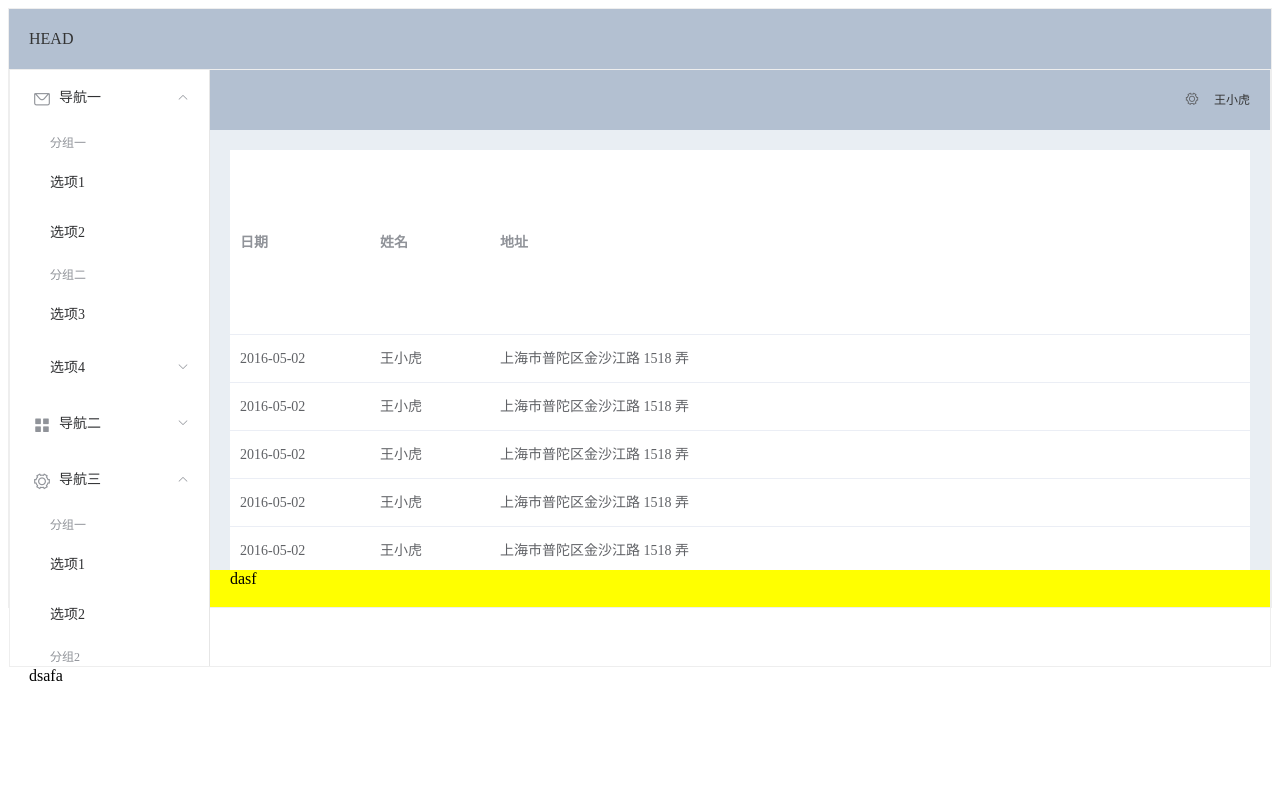
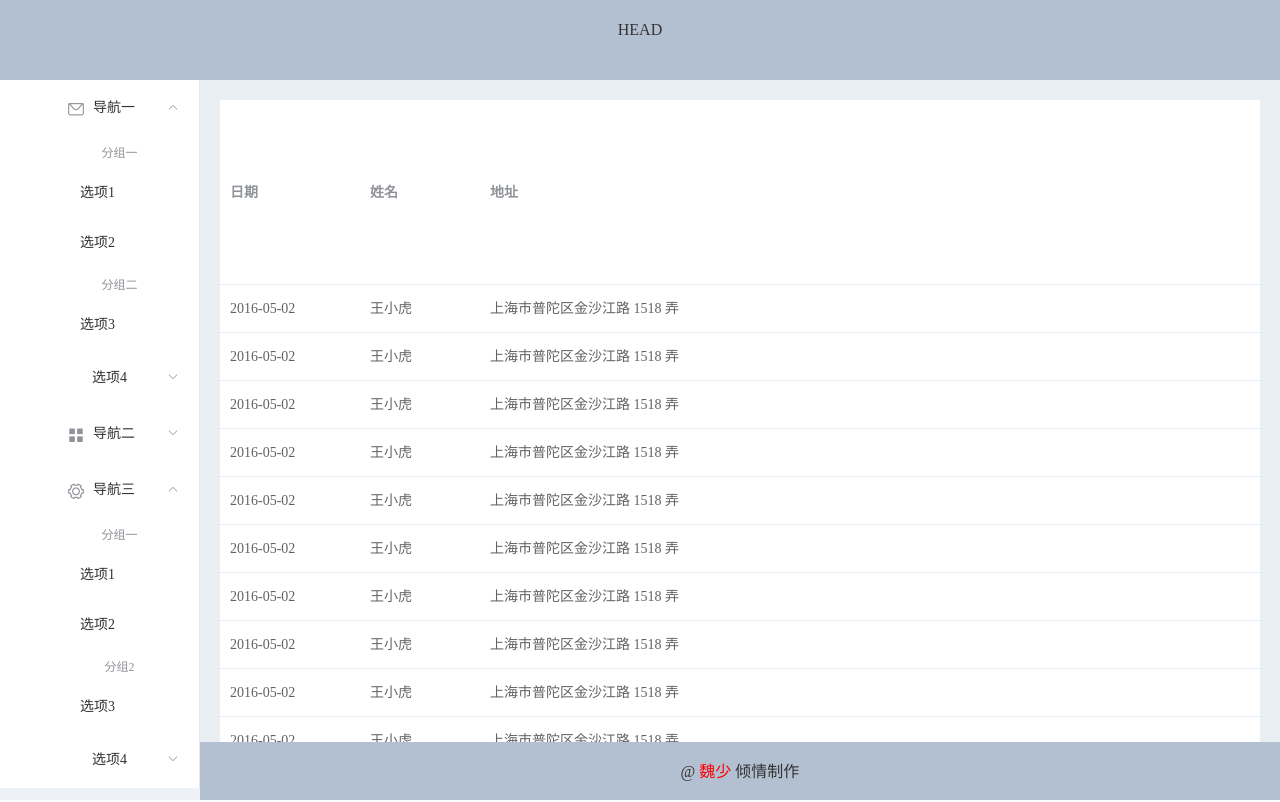
Before and after one commit to Chuyongwei/vuedesign2022, a Vue app: page / in a window 1280 px wide. Built offline with nearby package versions, Linux system fonts and the light colour scheme.

Commit message:
完成预期的模板设计

```diff
--- a/src/App.vue
+++ b/src/App.vue
@@ -1,51 +1,27 @@
-<template >
-<div id="navigation">
+<template>
+<div id="app">
 
-  <el-container style="height: 600px; border: 1px solid #eee">
-    <el-header>HEAD</el-header>
-    <el-container style="height: 100%; border: 1px solid #eee">
-      <!-- <el-aside width="200px">Aside</el-aside> -->
-      <w-aside></w-aside>
-      <w-main></w-main>
-    </el-container>
-    <el-footer>dsafa</el-footer>
-  </el-container>
+<!-- <conte></conte> -->
+<home></home>
 </div>
 </template>
 
 <script>
-import WAside from "./layouts/w-aside.vue";
-import wMain from "./layouts/w-main.vue";
+import Home from './pages/Home.vue'
+import conte from './layouts/w-Conte.vue'
+  export default {
+  components: { conte, Home },
 
-export default {
-  components: { wMain, WAside },
-};
+  }
 </script>
 
-<style >
-.el-header {
-  background-color: #b3c0d1;
-  color: #333;
-  line-height: 60px;
-}
+<style scoped>
+#app{
+  background: blue;
 
-.el-aside {
-  color: #333;
-}
-.el-main {
-  background-color: #e9eef3;
-  color: #333;
-  text-align: center;
-  line-height: 160px;
+  /* position: absolute;
+  top: 0;
+  right: 0;
+  bottom: 0; */
 }
 </style>
-<style  scoped>
-#navigation {
-  /* height: 80px; */
-  width: 100%;
-  background: yellow;
-}
-/* *{
-  margin: 0;
-} */
-</style>
--- a/src/layouts/conte.vue
+++ /dev/null
@@ -1,116 +0,0 @@
-<template>
-  <div id="app">
-    <h1>我的学习历程</h1>
-    <Echart></Echart>
-    <element-demo></element-demo>
-    <el-container>
-  <el-header>Header</el-header>
-  <el-main>Main</el-main>
-</el-container>
-
-<el-container>
-  <el-header>Header</el-header>
-  <el-main>Main</el-main>
-  <el-footer>Footer</el-footer>
-</el-container>
-
-<el-container>
-  <el-aside width="200px">Aside</el-aside>
-  <el-main>Main</el-main>
-</el-container>
-
-<el-container>
-  <el-header>Header</el-header>
-  <el-container>
-    <el-aside width="200px">Aside</el-aside>
-    <el-main>Main</el-main>
-  </el-container>
-</el-container>
-
-<el-container>
-  <el-header>Header</el-header>
-  <el-container>
-    <el-aside width="200px">Aside</el-aside>
-    <el-container>
-      <el-main>Main</el-main>
-      <el-footer>Footer</el-footer>
-    </el-container>
-  </el-container>
-</el-container>
-
-<el-container>
-  <el-aside width="200px">Aside</el-aside>
-  <el-container>
-    <el-header>Header</el-header>
-    <el-main>Main</el-main>
-  </el-container>
-</el-container>
-
-<el-container>
-  <el-aside width="200px">Aside</el-aside>
-  <el-container>
-    <el-header>Header</el-header>
-    <el-main>Main</el-main>
-    <el-footer>Footer</el-footer>
-  </el-container>
-</el-container>
-  </div>
-</template>
-
-<script>
-import Echart from "./components/Echarts.vue";
-import ElementDemo from './components/ElementDemo.vue';
-
-export default {
-  name: "App",
-  components: {
-    Echart,
-    ElementDemo
-  },
-};
-</script>
-
-
-<style>
-#app {
-  font-family: Avenir, Helvetica, Arial, sans-serif;
-  -webkit-font-smoothing: antialiased;
-  -moz-osx-font-smoothing: grayscale;
-  text-align: center;
-  color: #2c3e50;
-  margin-top: 60px;
-}
-  .el-header, .el-footer {
-    background-color: #B3C0D1;
-    color: #333;
-    text-align: center;
-    line-height: 60px;
-  }
-
-  .el-aside {
-    background-color: #D3DCE6;
-    color: #333;
-    text-align: center;
-    line-height: 200px;
-  }
-
-  .el-main {
-    background-color: #E9EEF3;
-    color: #333;
-    text-align: center;
-    line-height: 160px;
-  }
-
-  body > .el-container {
-    margin-bottom: 40px;
-  }
-
-  .el-container:nth-child(5) .el-aside,
-  .el-container:nth-child(6) .el-aside {
-    line-height: 260px;
-  }
-
-  .el-container:nth-child(7) .el-aside {
-    line-height: 320px;
-  }
-</style>
--- /dev/null
+++ b/src/layouts/w-Conte.vue
@@ -0,0 +1,78 @@
+<template>
+  <div id="app">
+    <!-- <h1>我的学习历程</h1> -->
+    <!-- <Echart></Echart> -->
+    <!-- <element-demo></element-demo> -->
+
+    <el-container style="height:100%">
+      <el-header>Header</el-header>
+      <el-container>
+        <el-aside width="200px">Aside</el-aside>
+        <el-container>
+          <el-main>Main</el-main>
+          <el-footer>Footer</el-footer>
+        </el-container>
+      </el-container>
+    </el-container>
+
+  </div>
+</template>
+
+<script>
+import Echart from "../components/Echarts.vue";
+import ElementDemo from "../components/ElementDemo.vue";
+
+export default {
+  name: "App",
+  components: {
+    Echart,
+    ElementDemo,
+  },
+};
+</script>
+
+
+<style>
+#app {
+  margin: 0;
+  position: absolute;
+  top: 0;
+  bottom: 0;
+  width: 100%;
+  right: 0;
+}
+.el-header,
+.el-footer {
+  background-color: #b3c0d1;
+  color: #333;
+  text-align: center;
+  line-height: 60px;
+}
+
+.el-aside {
+  background-color: #d3dce6;
+  color: #333;
+  text-align: center;
+  line-height: 200px;
+}
+
+.el-main {
+  background-color: #e9eef3;
+  color: #333;
+  text-align: center;
+  line-height: 160px;
+}
+
+body > .el-container {
+  margin-bottom: 40px;
+}
+
+.el-container:nth-child(5) .el-aside,
+.el-container:nth-child(6) .el-aside {
+  line-height: 260px;
+}
+
+.el-container:nth-child(7) .el-aside {
+  line-height: 320px;
+}
+</style>
--- a/src/layouts/w-aside.vue
+++ b/src/layouts/w-aside.vue
@@ -8,27 +8,27 @@
         :index="item.index + ''"
       >
         <template slot="title"
-          ><i class="el-icon-message"></i>{{ item.name }}</template
+          ><i class="el-icon-message"></i>{{ item.title }}</template
         >
         <!-- 导航栏第二层 -->
         <el-menu-item-group v-for="label in item.children" :key="label.index">
           <!-- 分组 -->
-          <template v-if="label.name" slot="title">{{ label.name }}</template>
+          <template v-if="label.title" slot="title">{{ label.title }}</template>
           <!-- 导航栏第三层 -->
           <div v-for="l in label.items" :key="l.index" :index="l.index">
             <template v-if="l.children">
               <el-submenu :index="l.index">
-                <template slot="title">{{ l.name }}</template>
+                <template slot="title">{{ l.title }}</template>
                 <el-menu-item
                   v-for="l in l.children"
                   :key="l.index"
                   :index="l.index"
-                  >{{ l.name }}</el-menu-item
+                  >{{ l.title }}</el-menu-item
                 >
               </el-submenu>
             </template>
             <template v-else>
-              <el-menu-item :index="l.index">{{ l.name }}</el-menu-item>
+              <el-menu-item :index="l.index">{{ l.title }}</el-menu-item>
             </template>
           </div>
 
@@ -102,37 +102,37 @@ export default {
       items: [
         {
           index: 1,
-          name: "导航一",
+          title: "导航一",
           children: [
             {
               index: 1,
-              name: "分组一",
+              title: "分组一",
               items: [
                 {
                   index: "1-1",
-                  name: "选项1",
+                  title: "选项1",
                 },
                 {
                   index: "1-2",
-                  name: "选项2",
+                  title: "选项2",
                 },
               ],
             },
             {
               index: 2,
-              name: "分组二",
+              title: "分组二",
               items: [
                 {
                   index: "2-1",
-                  name: "选项3",
+                  title: "选项3",
                 },
                 {
                   index: "2-2",
-                  name: "选项4",
+                  title: "选项4",
                   children: [
                     {
                       index: "2-2-1",
-                      name: "选项4-1",
+                      title: "选项4-1",
                     },
                   ],
                 },
@@ -145,6 +145,15 @@ export default {
   },
 };
 </script>
-
+<style scoped>
+.sidebar {
+    display: block;
+    position: absolute;
+    left: 0;
+    top: 70px;
+    bottom: 0;
+    overflow-y: scroll;
+}
+</style>
 <style lang="scss" scoped>
 </style>
--- a/src/layouts/w-main.vue
+++ b/src/layouts/w-main.vue
@@ -1,9 +1,9 @@
 <template>
-    <el-container  style="height: 500px;">
+    <el-container class="v-content"  >
       <!-- <elcontainer>dsaf</elcontainer> -->
-      <base-table style="height: 500px;"></base-table>
+      <base-table style="height:92%" ></base-table>
       <!-- <v-main>dsfg</v-main> -->
-      <el-footer>dasf</el-footer>
+      <el-footer style="height:8%">@ <font color="red">魏少</font> 倾情制作</el-footer>
     </el-container>
 
 </template>
@@ -32,5 +32,12 @@ export default {
 }
 </style>
 <style  scoped>
-
+.v-content {
+    display: block;
+    position: relative;
+    left: 0;
+    top: 0;
+    height: 100%;
+    /* overflow-y: scroll; */
+}
 </style>
--- a/src/pages/BaseTable.vue
+++ b/src/pages/BaseTable.vue
@@ -1,6 +1,6 @@
 <template>
-    <el-container style="height: 4px;">
-      <el-header style="text-align: right; font-size: 12px">
+  <el-container class="v-content">
+    <!-- <el-header style="text-align: right; font-size: 12px">
       <el-dropdown>
         <i class="el-icon-setting" style="margin-right: 15px"></i>
         <el-dropdown-menu slot="dropdown">
@@ -10,21 +10,17 @@
         </el-dropdown-menu>
       </el-dropdown>
       <span>王小虎</span>
-      </el-header>
-      <el-main>
-
-      <el-table :data="tableData" style="height: 500px;">
+    </el-header> -->
+    <el-main style="height:100%" >
+      <el-table :data="tableData">
         <el-table-column prop="date" label="日期" width="140">
         </el-table-column>
         <el-table-column prop="name" label="姓名" width="120">
         </el-table-column>
-        <el-table-column prop="address" label="地址">
-        </el-table-column>
+        <el-table-column prop="address" label="地址"> </el-table-column>
       </el-table>
     </el-main>
-
   </el-container>
-
 </template>
 
 <script>
@@ -36,7 +32,7 @@ export default {
       address: "上海市普陀区金沙江路 1518 弄",
     };
     return {
-      tableData: Array(20).fill(item),
+      tableData: Array(100).fill(item),
     };
   },
 };
--- /dev/null
+++ b/src/pages/Home.vue
@@ -0,0 +1,69 @@
+<template >
+  <!-- <div id="main-content"> -->
+
+  <el-container id="main-content">
+    <el-header height="10%">HEAD</el-header>
+    <el-container id="main-content" style="height: 90%">
+      <!-- <el-aside width="200px">Aside</el-aside> -->
+      <w-aside></w-aside>
+      <w-main></w-main>
+    </el-container>
+    <!-- <el-footer height="66px">外层底部</el-footer> -->
+  </el-container>
+  <!-- </div> -->
+</template>
+
+<script>
+import WAside from "../layouts/w-aside.vue";
+import wMain from "../layouts/w-main.vue";
+
+export default {
+  components: { wMain, WAside },
+};
+</script>
+
+<style >
+.el-header {
+  background-color: #b3c0d1;
+  color: #333;
+  line-height: 60px;
+}
+
+.el-aside {
+  color: #333;
+}
+.el-main {
+  background-color: #e9eef3;
+  color: #333;
+  text-align: center;
+  line-height: 160px;
+}
+</style>
+<style  scoped>
+#navigation {
+  /* height: 80px; */
+  width: 100%;
+  background: yellow;
+  position: absolute;
+  left: 0;
+  top: 0;
+  bottom: 0;
+  margin: 0;
+  /* position: absolute;
+  top: 0;
+  bottom: 0;
+  width: 100%;
+  right: 0; */
+}
+#main-content {
+  width: 100%;
+  background: red;
+  height: 100%;
+  /* display: fixed;
+  position: absolute;
+  left: 0;
+  top: 0px;
+  bottom: 0;
+  margin: 0; */
+}
+</style>
```
Also changed, not shown: images/后台模板.png (added), 1 other file (tests, documents, lock files or other folders). Lines whose indentation alone changed are shown as unchanged.
